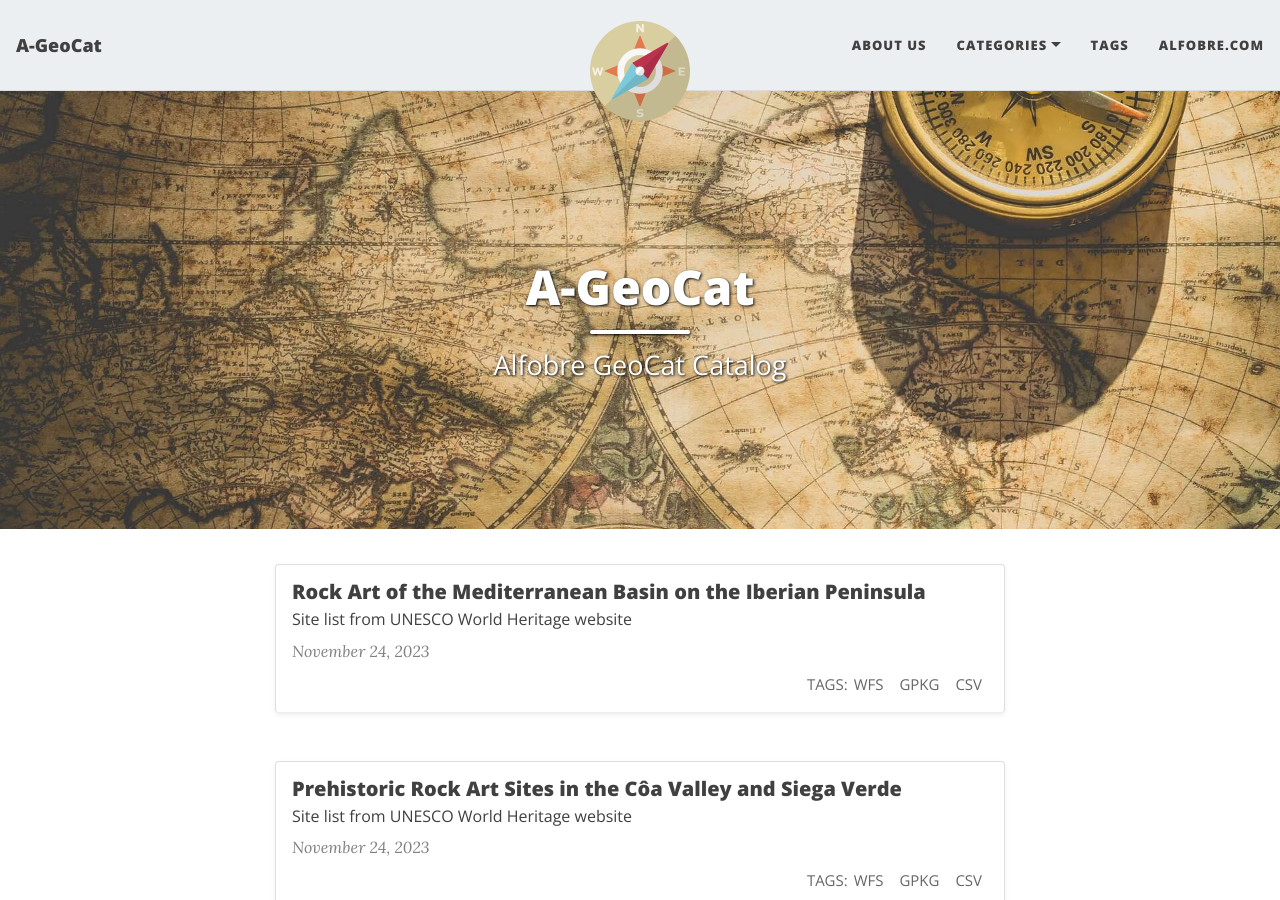
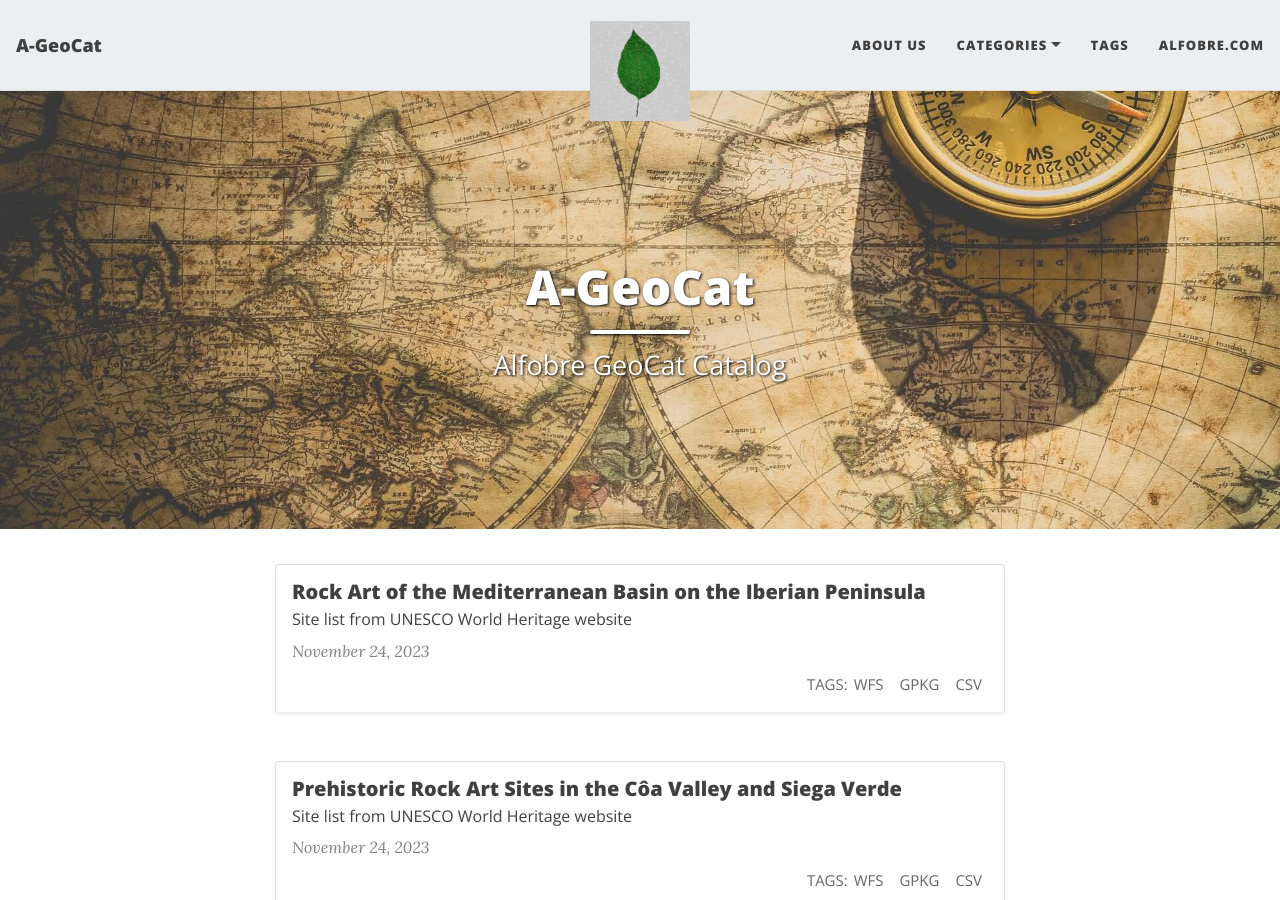
Before and after one commit to projetoalfobre/a-geocat, a Jekyll site: the page built from index.html, in a window 1280 px wide and 900 px high. Built offline with Jekyll 4.4.1, drawn with Linux system fonts in a browser that asks for light colours; nearby versions of some CDN libraries; the list of posts is cut into pages by our own code.

Commit message:
Update _config.yml

```diff
--- a/_config.yml
+++ b/_config.yml
@@ -35,7 +35,7 @@ navbar-links:
 
 # Image to show in the navigation bar - works best with a square image
 # Remove this parameter if you don't want an image in the navbar
-avatar: "/assets/img/logo.svg"
+avatar: "/assets/img/logo.png"
 
 # By default, the image is cut into a circle. You can disable this behaviour by setting 'round-avatar: false'
 round-avatar: false
```
